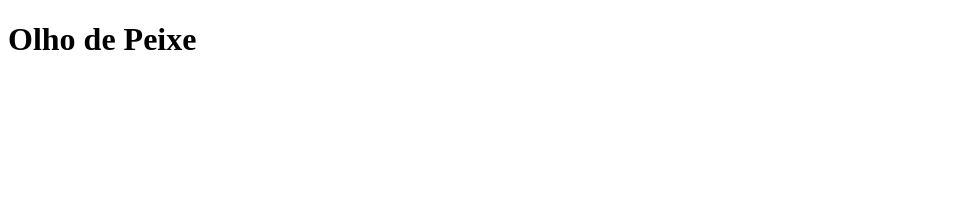
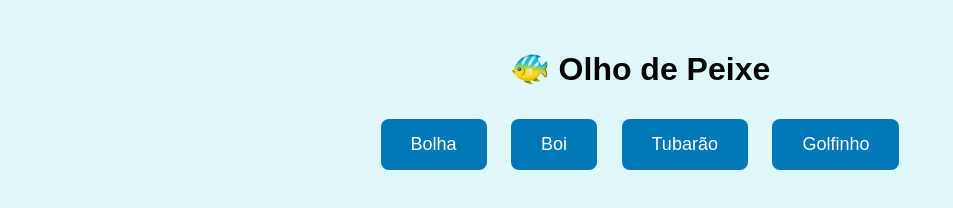
Before and after one commit to DeSilva1718/Olho-Peixe, a plain HTML site: page index.html in a window 1280 px wide. Shown: the whole page, without its empty margins (0-953 px from the left). Drawn offline with Linux system fonts and the light colour scheme.

Commit message:
feat:adicionando botoes no index

```diff
--- a/index.html
+++ b/index.html
@@ -4,14 +4,36 @@
     <meta charset="UTF-8">
     <meta name="viewport" content="width=device-width, initial-scale=1.0">
     <title>Olho de Peixe</title>
+    <style>
+        body {
+            text-align: center;
+            margin-top: 50px;
+            font-family: Arial, sans-serif;
+            background-color: #e0f7fa;
+        }
+
+        a {
+            display: inline-block;
+            padding: 15px 30px;
+            margin: 10px;
+            background-color: #0077b6;
+            color: white;
+            text-decoration: none;
+            border-radius: 8px;
+            font-size: 18px;
+            transition: background-color 0.3s;
+        }
+
+        a:hover {
+            background-color: #005f8a;
+        }
+    </style>
 </head>
 <body>
-    <h1>Olho de Peixe</h1>
+    <h1>🐠 Olho de Peixe</h1>
+    <a href="bolha.html">Bolha</a>
+    <a href="peixe-boi.html">Boi</a>
+    <a href="tubarao.html">Tubarão</a>
+    <a href="golfinho.html">Golfinho</a>
 </body>
-
-<body>
-    <meta charset="UTF-8">
-    <title>Peixes da Amazônia</title>
-
-    <p></p>
 </html>
```
